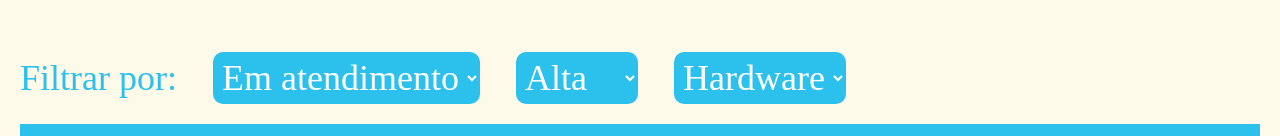
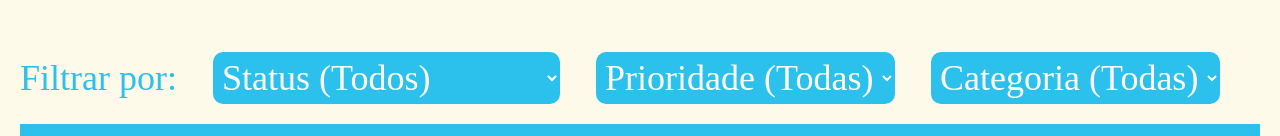
Before and after one commit to ErickConn/case-web-chamadosTI, a React (Vite) app in the folder frontend/case-web-chamadosTI/: page /solicitante in a window 1280 px wide. Shown: the part 771-907 px from the top of the page. Built offline with nearby package versions, Linux system fonts and the light colour scheme; no server answers.

Commit message:
filter and navigation

```diff
--- a/frontend/case-web-chamadosTI/src/components/filtrosChamados.jsx
+++ b/frontend/case-web-chamadosTI/src/components/filtrosChamados.jsx
@@ -1,6 +1,6 @@
 import styles from './filtrosChamados.module.css'
 
-export default function FiltrosChamados() {
+export default function FiltrosChamados({ filtros = {}, onFilterChange }) {
     return (
         <div className={styles.filtros}>
             <span>Filtrar por: </span>
@@ -8,8 +8,12 @@ export default function FiltrosChamados() {
                 className={styles.filtro}
                 name='status'
                 id='status'
+                value={filtros.status || ''}
+                onChange={(e) => onFilterChange?.('status', e.target.value)}
             >
-                <option value='atendimento'>Em atendimento</option>
+                <option value=''>Status (Todos)</option>
+                <option value='aberto'>Aberto</option>
+                <option value='aguardando resposta'>Aguardando Resposta</option>
                 <option value='resolvido'>Resolvido</option>
                 <option value='fechado'>Fechado</option>
             </select>
@@ -17,7 +21,11 @@ export default function FiltrosChamados() {
                 className={styles.filtro}
                 name='prioridade'
                 id='prioridade'
+                value={filtros.prioridade || ''}
+                onChange={(e) => onFilterChange?.('prioridade', e.target.value)}
             >
+                <option value=''>Prioridade (Todas)</option>
+                <option value='urgente'>Urgente</option>
                 <option value='alta'>Alta</option>
                 <option value='média'>Média</option>
                 <option value='baixa'>Baixa</option>
@@ -26,8 +34,12 @@ export default function FiltrosChamados() {
                 className={styles.filtro}
                 name='categoria'
                 id='categoria'
+                value={filtros.categoria || ''}
+                onChange={(e) => onFilterChange?.('categoria', e.target.value)}
             >
+                <option value=''>Categoria (Todas)</option>
                 <option value='Hardware'>Hardware</option>
+                <option value='Software'>Software</option>
                 <option value='Acesso'>Acesso</option>
                 <option value='Rede'>Rede</option>
             </select>
--- a/frontend/case-web-chamadosTI/src/components/header.jsx
+++ b/frontend/case-web-chamadosTI/src/components/header.jsx
@@ -1,6 +1,9 @@
 import styles from './header.module.css'
+import { useNavigate } from 'react-router-dom'
 
 export default function Header() {
+    const nav = useNavigate();
+
     return (
         <div className={styles.headerContainer}>
             <div className={styles.logoContainer}>
@@ -8,12 +11,12 @@ export default function Header() {
                 <span>Helpdesk</span>
             </div>
             <div className={styles.menuContainer}>
-                <a href="/sobre">Sobre</a>
-                <a href="#">Área do Solicitante</a>
-                <a href="/perfil">Perfil</a>
+                <a onClick={() => { nav("/sobre") }}>Sobre</a>
+                <a onClick={() => { nav("/solicitante") }}>Área do Solicitante</a>
+                <a onClick={() => { nav("/perfil") }}>Perfil</a>
             </div>
 
-            <img src='/logo.png' className={styles.profileImage}>
+            <img src='/logo.png' className={styles.profileImage} onClick={() => { nav("/perfil") }}>
 
             </img>
         </div>
--- a/frontend/case-web-chamadosTI/src/pages/solicitante.jsx
+++ b/frontend/case-web-chamadosTI/src/pages/solicitante.jsx
@@ -8,12 +8,19 @@ import styles from './solicitante.module.css'
 
 export default function Solicitante() {
     const [chamados, setChamados] = useState([])
+    const [filtros, setFiltros] = useState({
+        status: '',
+        prioridade: '',
+        categoria: '',
+    })
 
     async function fetchChamados() {
         try {
             const res = await axios.get('http://localhost:3000/solicitante')
             const lista = res.data.response?.chamados
-            setChamados(lista);
+            if (Array.isArray(lista)) {
+                setChamados(lista)
+            }
         } catch (err) {
             console.error('Erro ao carregar chamados:', err)
         }
@@ -23,11 +30,34 @@ export default function Solicitante() {
         fetchChamados()
     }, [])
 
+    function handleFilterChange(campo, valor) {
+        setFiltros((prev) => ({
+            ...prev,
+            [campo]: valor,
+        }))
+    }
+
+    const chamadosFiltrados = chamados.filter((chamado) => {
+        const matchStatus =
+            !filtros.status ||
+            chamado.status?.toLowerCase().includes(filtros.status.toLowerCase())
+
+        const matchPrioridade =
+            !filtros.prioridade ||
+            chamado.prioridade?.toLowerCase() === filtros.prioridade.toLowerCase()
+
+        const matchCategoria =
+            !filtros.categoria ||
+            chamado.categoria?.toLowerCase() === filtros.categoria.toLowerCase()
+
+        return matchStatus && matchPrioridade && matchCategoria
+    })
+
     const abertos = chamados.filter(
         (c) => c.status?.toLowerCase() !== 'fechado' && c.status?.toLowerCase() !== 'resolvido'
     ).length
     const fechados = chamados.filter(
-        (c) => c.status?.toLowerCase() === 'fechado' || c.status?.toLowerCase() == 'resolvido'
+        (c) => c.status?.toLowerCase() === 'fechado' || c.status?.toLowerCase() === 'resolvido'
     ).length
 
     const dadosDashboard = [
@@ -43,9 +73,12 @@ export default function Solicitante() {
             <div className={styles.chamadosContainer}>
                 <div className={styles.chamadosHeader}>
                     <h3>Meus Chamados</h3>
-                    <FiltrosChamados />
+                    <FiltrosChamados
+                        filtros={filtros}
+                        onFilterChange={handleFilterChange}
+                    />
                 </div>
-                <TabelaChamados chamados={chamados} />
+                <TabelaChamados chamados={chamadosFiltrados} />
                 <button>Criar Chamado</button>
             </div>
         </>
```
